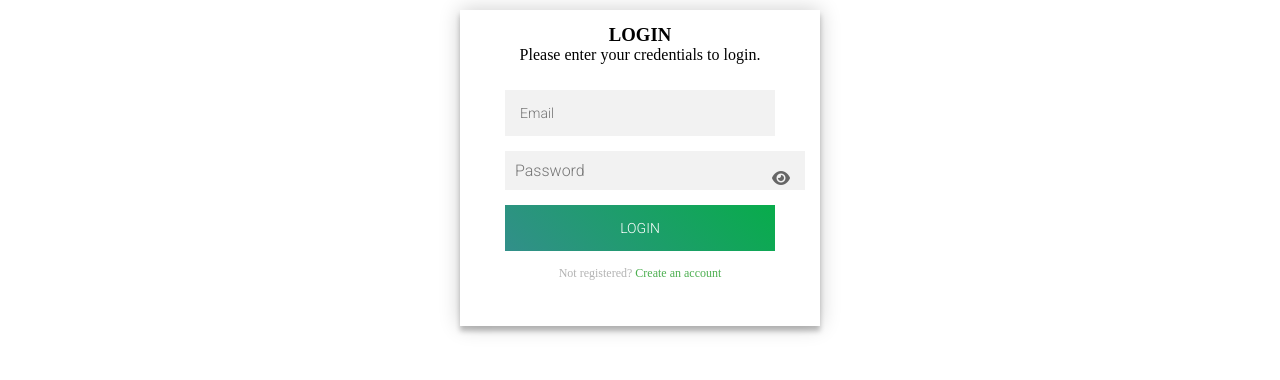
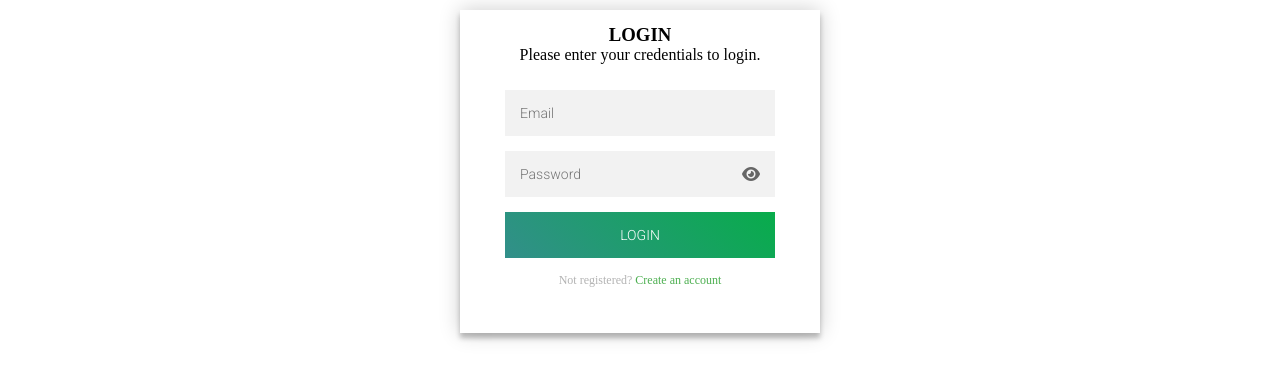
Before and after one commit to tanujapatil96k/eBook-Website, a website: page login.html in a window 1280 px wide. Shown: the part 92-472 px from the top of the page. Drawn offline with Linux system fonts and the light colour scheme.

Commit message:
Updated login page

```diff
--- a/login.css
+++ b/login.css
@@ -153,19 +153,25 @@ body {
   -moz-osx-font-smoothing: grayscale;
 }
 
-.password-box{
+.password-box {
     position: relative;
-    width: 300px;
+    width: 100%;
+    margin-bottom: 15px;
 }
 
-.password-box input{
+.password-box input {
+    font-family: "Roboto", sans-serif;
+    outline: 0;
+    background: #f2f2f2;
     width: 100%;
-    padding: 10px 40px 10px 10px;
-    font-size: 16px;
+    border: 0;
+    padding: 15px 45px 15px 15px; /* Right padding for eye icon */
     box-sizing: border-box;
+    font-size: 14px;
+    margin: 0;
 }
 
-.password-box i{
+.password-box i {
     position: absolute;
     right: 15px;
     top: 50%;
@@ -174,6 +180,6 @@ body {
     color: #666;
 }
 
-.password-box i:hover{
+.password-box i:hover {
     color: black;
 }
```
